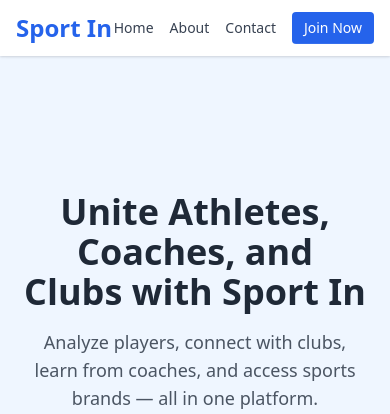
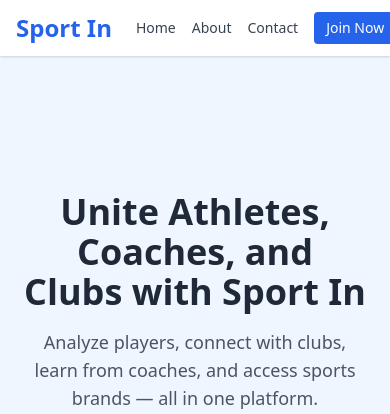
Before and after one commit to Malak-gif512/sportin-website, a plain HTML site: page index.html in a window 390 px wide. Shown: the top 414 px of the page. Drawn offline with nearby package versions, Linux system fonts and the light colour scheme.

Commit message:
Update index.html

```diff
--- a/index.html
+++ b/index.html
@@ -50,14 +50,14 @@
 
     <!-- Header -->
     <header class="bg-white shadow fixed top-0 left-0 w-full z-50">
-        <div class="container mx-auto px-4 py-3 flex justify-between items-center">
-            <h1 class="text-2xl md:text-3xl font-bold text-blue-600">Sport In</h1>
+        <div class="container mx-auto px-4 py-3 flex items-center space-x-6 md:justify-between md:space-x-0">
+            <h1 class="whitespace-nowrap text-2xl md:text-3xl font-bold text-blue-600">Sport In</h1>
             <nav class="space-x-4 md:space-x-6 text-gray-700 font-medium text-sm md:text-base flex items-center">
                 <a href="#top" class="hover:text-blue-600">Home</a>
                 <a href="#about" class="hover:text-blue-600">About</a>
                 <a href="#contact" class="hover:text-blue-600">Contact</a>
                 <button id="joinButton"
-                    class="bg-blue-600 text-white py-1.5 px-3 md:py-2 md:px-4 rounded transition-all duration-300 transform hover:bg-blue-700 focus:outline-none focus:ring-2 focus:ring-blue-500 text-sm md:text-base animate-bounce">
+                    class="whitespace-nowrap bg-blue-600 text-white py-1.5 px-3 md:py-2 md:px-4 rounded transition-all duration-300 transform hover:bg-blue-700 focus:outline-none focus:ring-2 focus:ring-blue-500 text-sm md:text-base animate-bounce">
                     Join Now
                 </button>
             </nav>
```
